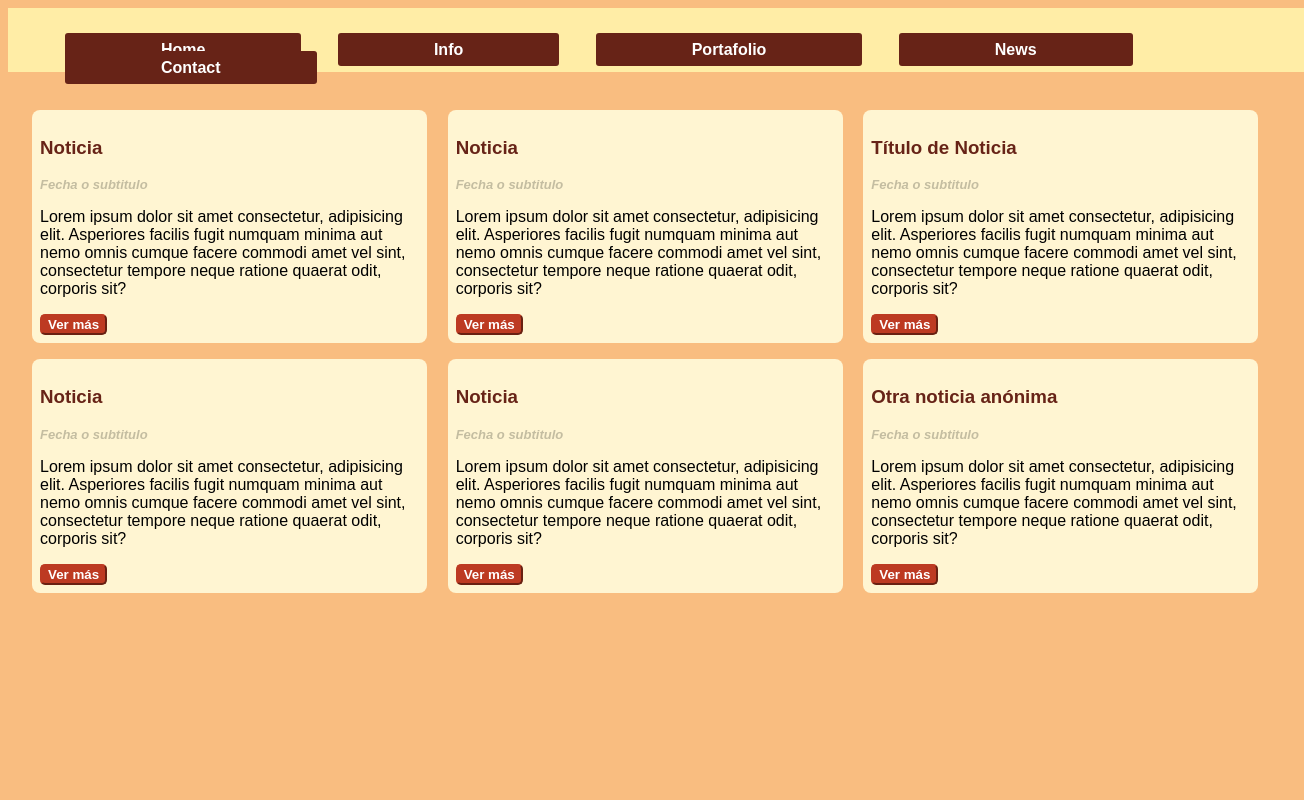
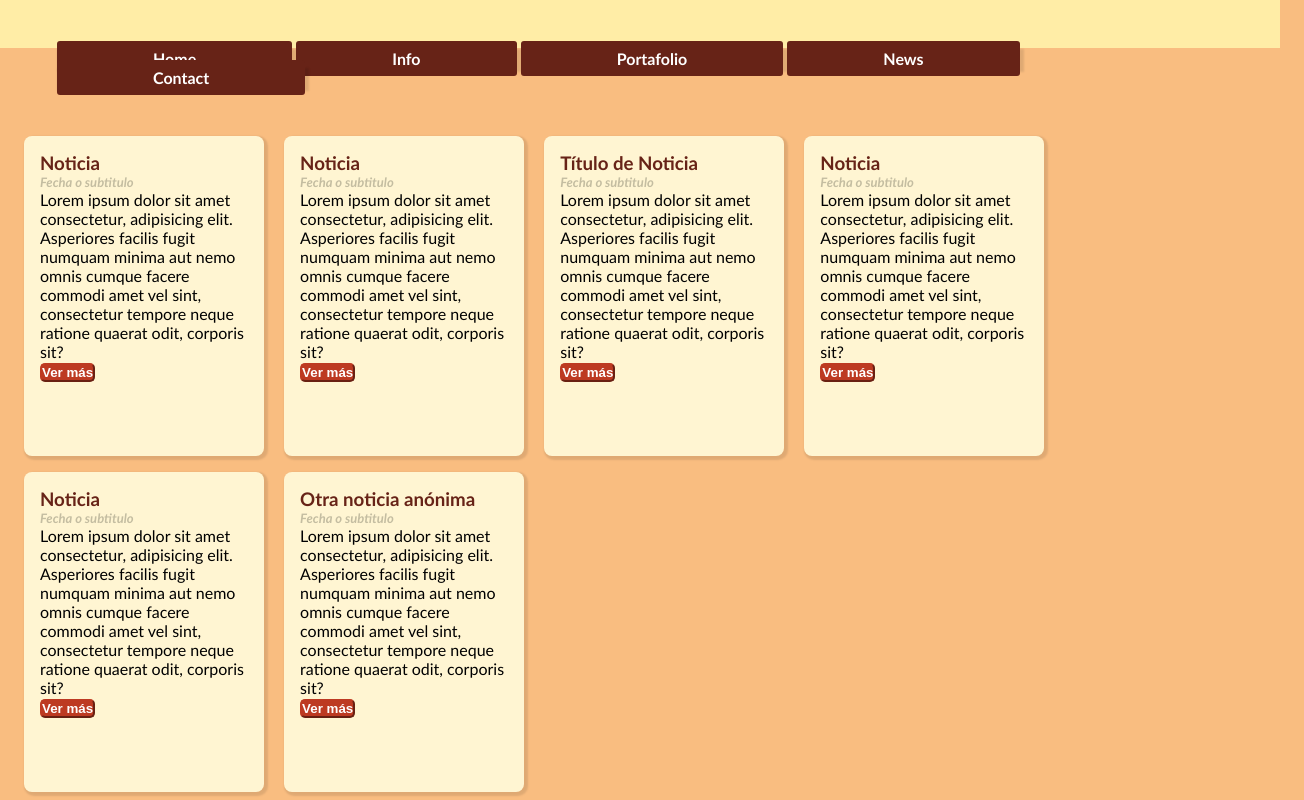
Before and after one commit to katyrivera7/RiveraKatherine, a plain HTML site: page index.html in a window 1280 px wide. Shown: the whole page, 1304 px wide, since content can reach past the window. Drawn offline with Linux system fonts and the light colour scheme.

Commit message:
Avance 1

```diff
--- a/style.css
+++ b/style.css
@@ -1,6 +1,13 @@
+* {
+    margin: 0;
+    padding: 0;
+    box-sizing: border-box;
+    text-decoration: none;
+}
+
 body{
     background-color: #f9bd80;
-    font-family: Arial, Helvetica, sans-serif;
+    font-family: 'Gill Sans', 'Gill Sans MT', Calibri, 'Trebuchet MS', sans-serif;
     box-sizing: border-box;
 }
 
@@ -9,23 +16,31 @@ body{
     background: #FFEDA6;
     padding: 8px 16px;
     height: 3rem;
+    position: fixed;
+    top: 0;
+    left: 0;
+    z-index: 1;
 
 }
 .main-nav {
     text-align: left;
     vertical-align: middle;
     width: calc(100% -20px);
+    position: relative;
+    top: 0;
+
 }
 
 .main-nav__items {
     margin: 25px;
-    padding: 0;
+    padding: 1rem;
     list-style: none;
 }
 
 .main-nav__item {
     display: inline-block;
-    margin: 0 1rem;
+    margin: 0;
+    box-shadow: 2px 2px 2px 2px rgba(0, 0, 0, 0.1);
 }
 
 .main-nav__item a{
@@ -41,20 +56,25 @@ body{
 
 
 
-
+/* body */
 
 .cuadro {
     background-color: #fff5d2;
-    text-align: left;
-    padding: 0.5rem;
-    margin: 0.5rem;
+
+    padding: 16px;
+    margin: 8px;
     display: inline-block;
-    width: 30%;
+    width: 15rem;
     border-radius: 0.5rem;
+    vertical-align: middle;
+    box-shadow: 2px 2px 2px 2px rgba(0, 0, 0, 0.1);
+    height: 20rem;
+
 }
 
 .cuadro__title {
     color: #672317;
+
 }
 
 .cuadro__subtitle {
@@ -70,6 +90,8 @@ body{
     border-radius: 5px;
     font-weight: bold;
     cursor: pointer;
+    text-align: right;
+
 }
     .button:hover,
     .button:active {
```
